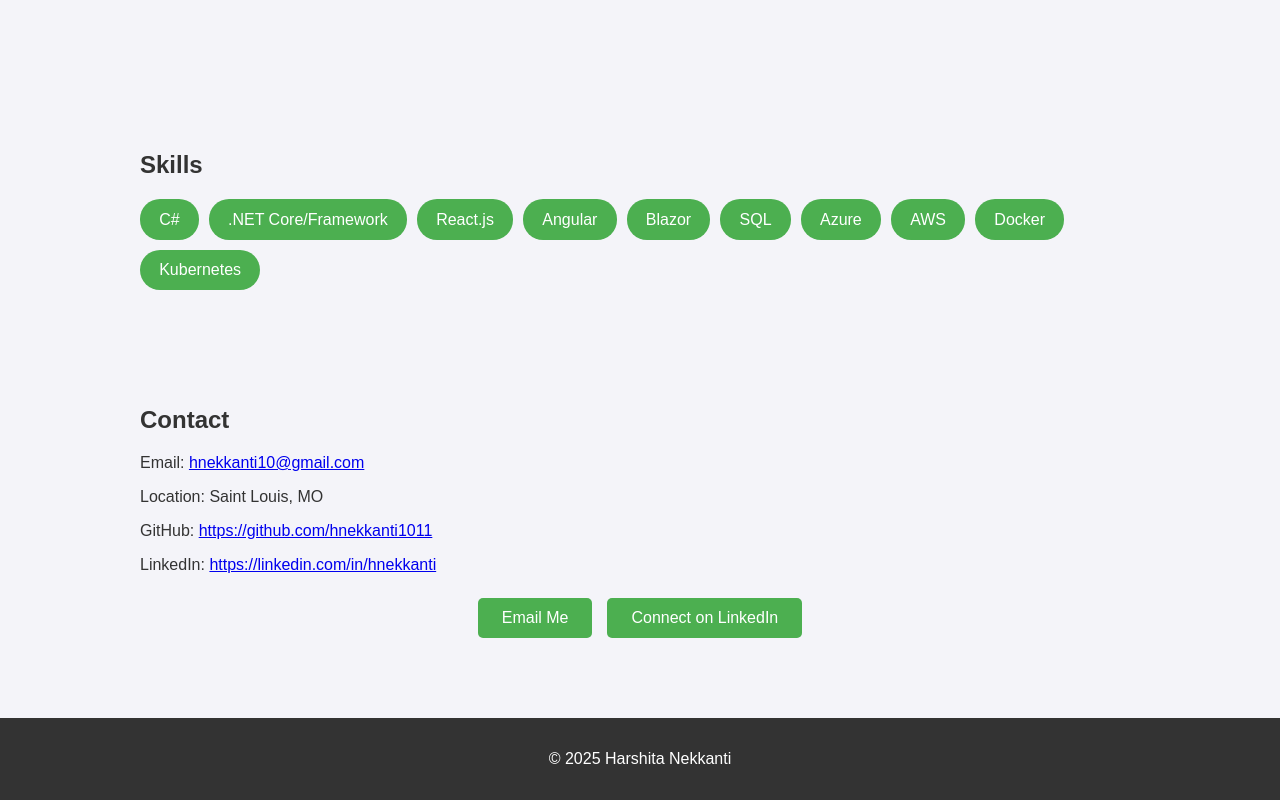
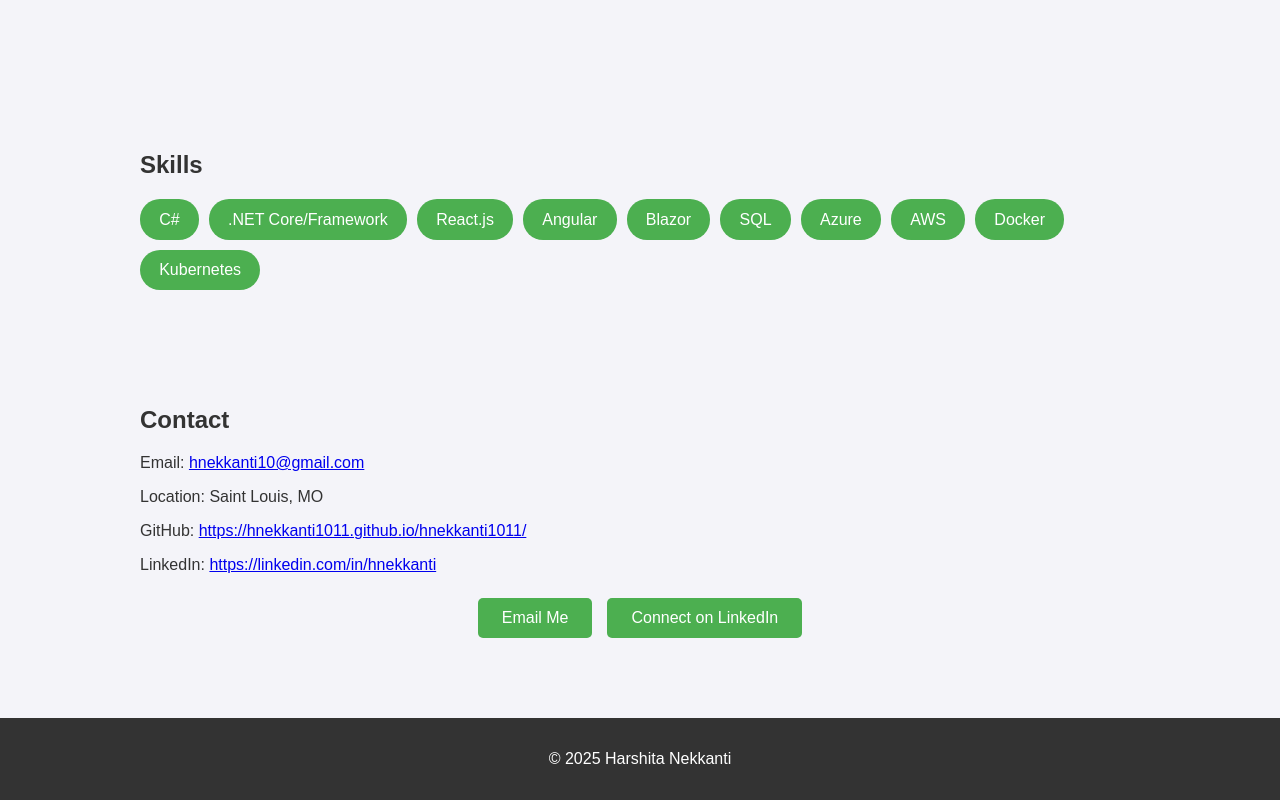
Before and after one commit to hnekkanti1011/hnekkanti1011, a plain HTML site: page index.html in a window 1280 px wide. Shown: the part 1116-1916 px from the top of the page. Drawn offline with Linux system fonts and the light colour scheme.

Commit message:
Update index.html

```diff
--- a/index.html
+++ b/index.html
@@ -173,7 +173,7 @@
     <h2>Contact</h2>
     <p>Email: <a href="mailto:hnekkanti10@gmail.com">hnekkanti10@gmail.com</a></p>
     <p>Location: Saint Louis, MO</p>
-    <p>GitHub: <a href="https://github.com/hnekkanti1011" target="_blank">https://github.com/hnekkanti1011</a></p>
+    <p>GitHub: <a href="https://github.com/hnekkanti1011" target="_blank">https://hnekkanti1011.github.io/hnekkanti1011/</a></p>
     <p>LinkedIn: <a href="https://linkedin.com/in/hnekkanti" target="_blank">https://linkedin.com/in/hnekkanti</a></p>
     <div class="contact-buttons">
       <a href="mailto:hnekkanti10@gmail.com"><button>Email Me</button></a>
```
